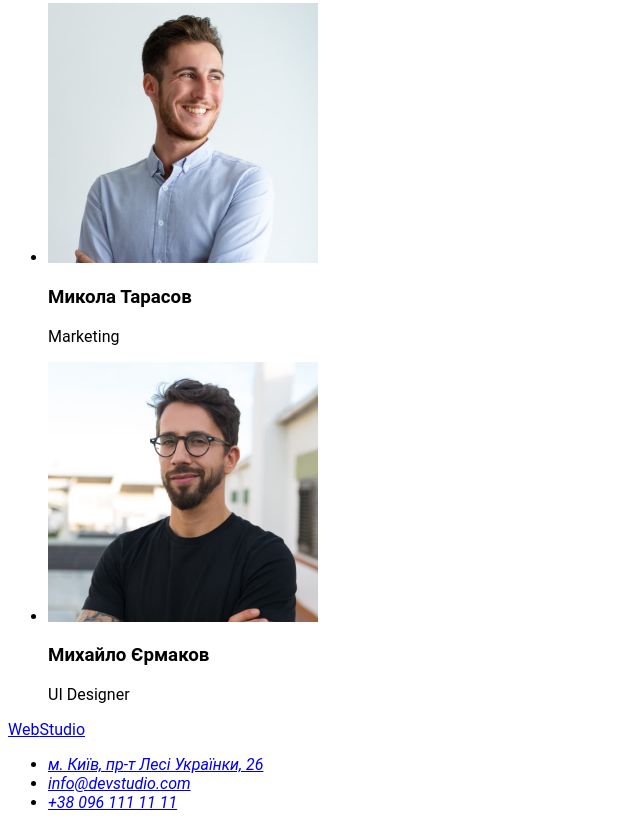
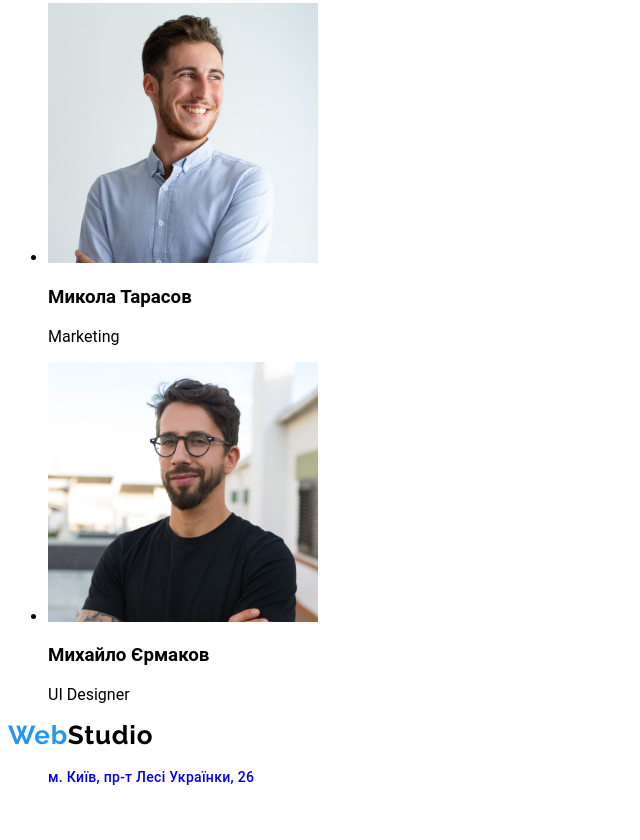
Before and after one commit to Oksanahilyk/goit-markup-hw-02, a plain HTML site: page index.html in a window 1280 px wide. Shown: the part 2312-3152 px from the top of the page, without its empty margins (0-640 px from the left). Drawn offline with Linux system fonts and the light colour scheme.

Commit message:
додає стилі в головну частину

```diff
--- a/css/styles.css
+++ b/css/styles.css
@@ -67,6 +67,43 @@ text-decoration: none;
 	text-decoration: none;
 	color: #757575;
 }
-.list .contact:hover {
+.list .contact:hover, .list .contact:focus {
 	color: #2196F3;
 }
+.list .contacts {
+	font-family: 'Roboto';
+	font-style: normal;
+	font-weight: 500;
+	font-size: 14px;
+	line-height: 16px;
+	letter-spacing: 0.02em;
+	text-decoration: none;
+	color: rgba(255, 255, 255, 0.6);
+}
+.list .contacts:hover, .list .contacts:focus {
+	color: #2196F3;
+}
+.list	.address {
+		color:#FFFFFF
+		font-family: 'Roboto';
+	font-style: normal;
+	font-weight: 500;
+	font-size: 14px;
+	line-height: 16px;
+	letter-spacing: 0.02em;
+	text-decoration: none;
+	}
+.buttons {
+	list-style: none;
+}
+
+.buttons .button-filter {
+	color: #212121;
+	background-color: #F5F4FA;
+	border-radius: 4px;
+	border: 0;
+	}
+.buttons .button-filter:hover, .buttons .button-filter:focus {
+	color: #FFFFFF;
+	background-color: #2196F3;
+}
--- a/index.html
+++ b/index.html
@@ -113,15 +113,15 @@
     </main>
     <!-- Footer -->
     <footer>
-      <a href="#"><span class="web">Web</span>Studio</a>
+      <a href="#" class="logo"><span class="logo-web">Web</span>Studio</a>
       <address>
-        <ul>
+        <ul class="list">
           <li>
-            <a href="https://goo.gl/maps/8CbtvmyLUksSTkxB8" target="_blank">
+            <a class="address" href="https://goo.gl/maps/8CbtvmyLUksSTkxB8" target="_blank">
               м. Київ, пр-т Лесі Українки, 26</a>
           </li>
-          <li><a href="mailto:info@devstudio.com">info@devstudio.com</a></li>
-          <li><a href="tel:+380961111111">+38 096 111 11 11</a></li>
+          <li><a class="contacts" href="mailto:info@devstudio.com">info@devstudio.com</a></li>
+			<li><a class="contacts" href="tel:+380961111111">+38 096 111 11 11</a></li>
         </ul>
       </address>
     </footer>
```
Also changed, not shown: portfolio.html (+18 -11 lines).
